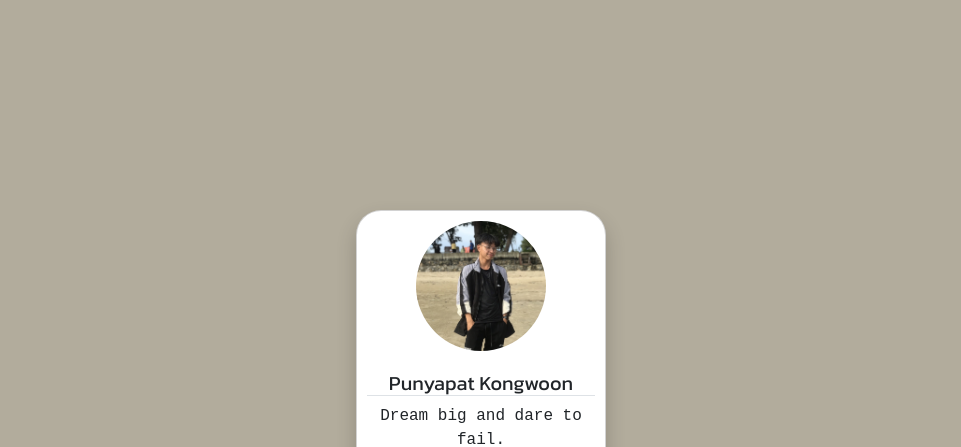
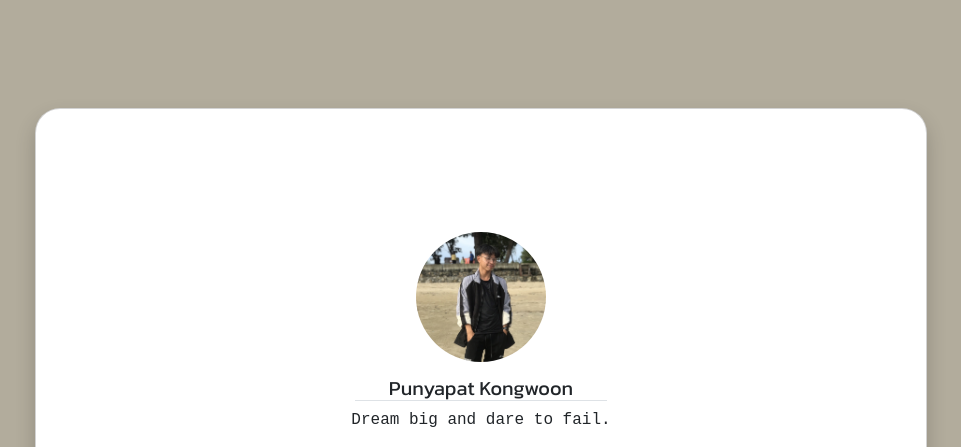
Before and after one commit to XPZTY1/My-Profile, a plain HTML site: page index.html in a window 1280 px wide. Shown: the top 447 px of the page, without its empty margins (159-1120 px from the left). Drawn offline with nearby package versions, Linux system fonts and the light colour scheme; a web font is replaced by a local one.

Commit message:
Update style.css

```diff
--- a/style.css
+++ b/style.css
@@ -14,13 +14,16 @@
 }
 
 .card {
-  width: 250px;
-  height: 300px;
+  width: 80%;
+  height: 70%;
   background: #fff;
   border-radius: 25px;
   overflow: hidden;
   align-items: center;
+  justify-content: center;
   box-shadow: 0 10px 20px rgba(0, 0, 0, 0.19), 0 0px rgba(0, 0, 0, 0.23);
+  margin: 20px;
+  padding: 10px;
 }
 
 .container img {
@@ -28,32 +31,52 @@
   width: 150px;
   border-radius: 50%;
   background: #fff;
+  /* padding-top: 20px; */
 }
 
 .content {
   background: #fff;
   text-align: center;
-  padding: 10px;
+  padding: 0;
 }
-
-.container p {
-  background: #fff;
-  font-family: 'Courier New';
-}
-
-.container h5 {
+#name {
   background: #fff;
   font-family: "Kanit", serif;
   font-weight: 400;
   font-style: normal;
+  /* padding-top: 5px; */
+  margin: 4px;
 }
+
+#caption {
+  background: #fff;
+  font-family: 'Courier New';
+  padding-top: 3px;
+  /* margin: 4px; */
+}
+
+
+/* .container p {
+  background: #fff;
+  font-family: 'Courier New';
+  padding-top: 5px;
+
+} */
+
+/* .container h5 {
+  background: #fff;
+  font-family: "Kanit", serif;
+  font-weight: 400;
+  font-style: normal;
+  padding-top: 5px;
+  margin: 20px;
+} */
 
 .socail {
   background: #fff;
   width: 100%;
   height: 50px;
   text-align: center;
-  padding: 10px;
   display: flex;
   justify-content: center;
   align-items: center;
```
